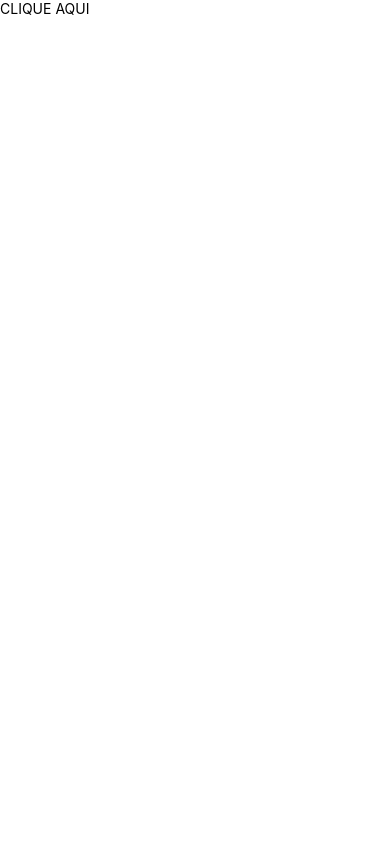
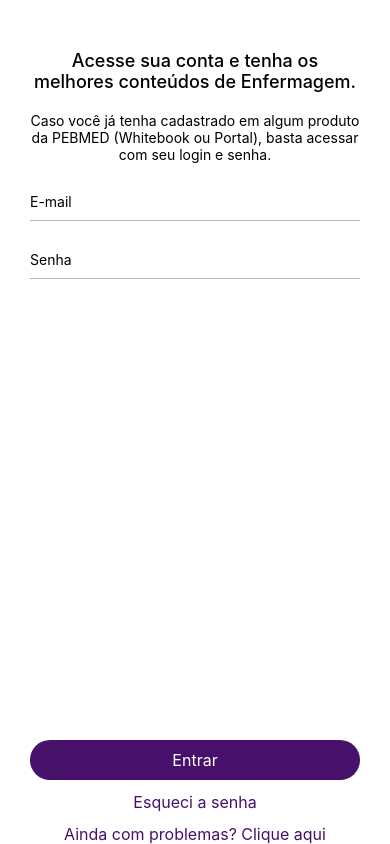
Before and after one commit to PEBMED/react-native-base-architecture, a React Native app: screen / in a window 390 px wide. Built offline with nearby package versions, Linux system fonts and the light colour scheme.

Commit message:
create page test detox

```diff
--- a/App.tsx
+++ b/App.tsx
@@ -1,28 +1,105 @@
 import React from 'react';
-import { SafeAreaView, StatusBar, StyleSheet, TouchableOpacity, Text, Alert } from 'react-native';
+import { SafeAreaView, StatusBar, StyleSheet, TouchableOpacity, Text, Alert, View, TextInput } from 'react-native';
 
-const Example = () => {
+const App = () => {
   return (
-    <SafeAreaView>
+    <SafeAreaView style={styles.safe}>
       <StatusBar barStyle="dark-content" />
-      <TouchableOpacity testID='alert' onPress={() => Alert.alert("teste")}>
-        <Text>CLIQUE AQUI</Text>
-      </TouchableOpacity>
+      <View style={styles.contain}>
+        <View style={styles.texts}>
+          <Text style={styles.title}>Acesse sua conta e tenha os melhores conteúdos de Enfermagem.</Text>
+          <Text style={styles.text}>
+            Caso você já tenha cadastrado em algum produto da PEBMED
+            (Whitebook ou Portal), basta acessar com seu login e senha.
+          </Text>
+          <View style={styles.inputs}>
+            <TextInput
+              style={styles.input}
+              placeholder="E-mail"
+              placeholderTextColor="#000"
+            />
+            <TextInput
+              style={styles.input}
+              placeholder="Senha"
+              placeholderTextColor="#000"
+              secureTextEntry={true}
+            />
+          </View>
+        </View>
+        <View style={styles.buttons}>
+          <TouchableOpacity testID='alert' onPress={() => Alert.alert("teste")} style={styles.button}>
+            <Text style={styles.buttonText}>Entrar</Text>
+          </TouchableOpacity>
+          <TouchableOpacity style={styles.textContain}>
+            <Text style={styles.textButton}>Esqueci a senha</Text>
+          </TouchableOpacity>
+          <TouchableOpacity style={styles.textContain}>
+            <Text style={styles.textButton}>Ainda com problemas? Clique aqui</Text>
+          </TouchableOpacity>
+        </View>
+      </View>
     </SafeAreaView>
   );
 };
 
 const styles = StyleSheet.create({
-  highlight: {
-    fontWeight: '700',
+  safe: {
+    flex: 1,
+  },
+  contain: {
+    paddingHorizontal: 30,
+    flex: 1,
+    alignItems: 'center',
+    justifyContent: 'space-between'
+  },
+  texts: {
+    marginTop: 50,
+    width: '100%'
+  },
+  title: {
+    fontWeight: '500',
+    fontSize: 18,
+    textAlign: 'center',
+  },
+  text: {
+    fontSize: 14,
+    textAlign: 'center',
+    marginTop: 20
+  },
+  inputs: {
+    width: '100%'
   },
   input: {
-    backgroundColor: '#e3e3e3',
+    borderBottomWidth: 1,
+    borderBottomColor: '#b5b5b5',
+    marginTop: 20,
+    paddingVertical: 10,
+    fontSize: 14
+  },
+  buttons: {
+    width: '100%'
   },
   button: {
-    marginHorizontal: 10,
-    backgroundColor: '#e3e3e3',
+    backgroundColor: '#46106b',
+    paddingVertical: 10,
+    alignItems: 'center',
+    justifyContent: 'center',
+    borderRadius: 50,
+    width: '100%'
+  },
+  buttonText: {
+    color: '#FFF',
+    fontSize: 16
+  },
+  textContain: {
+    width: '100%'
+  },
+  textButton: {
+    color: '#46106b',
+    fontSize: 16,
+    textAlign: 'center',
+    marginTop: 12
   },
 });
 
-export default Example;
+export default App;
```
Also changed, not shown: 1 other file (tests, documents, lock files or other folders).
